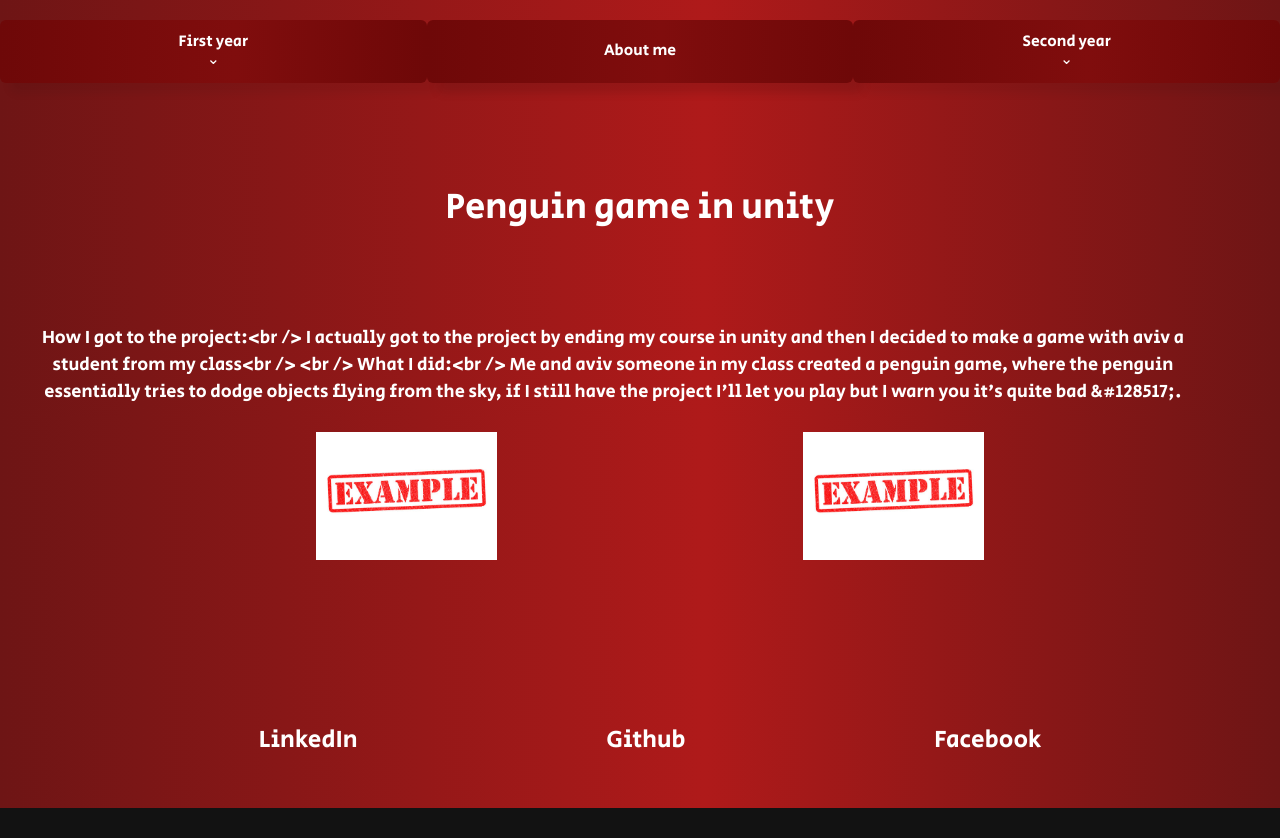
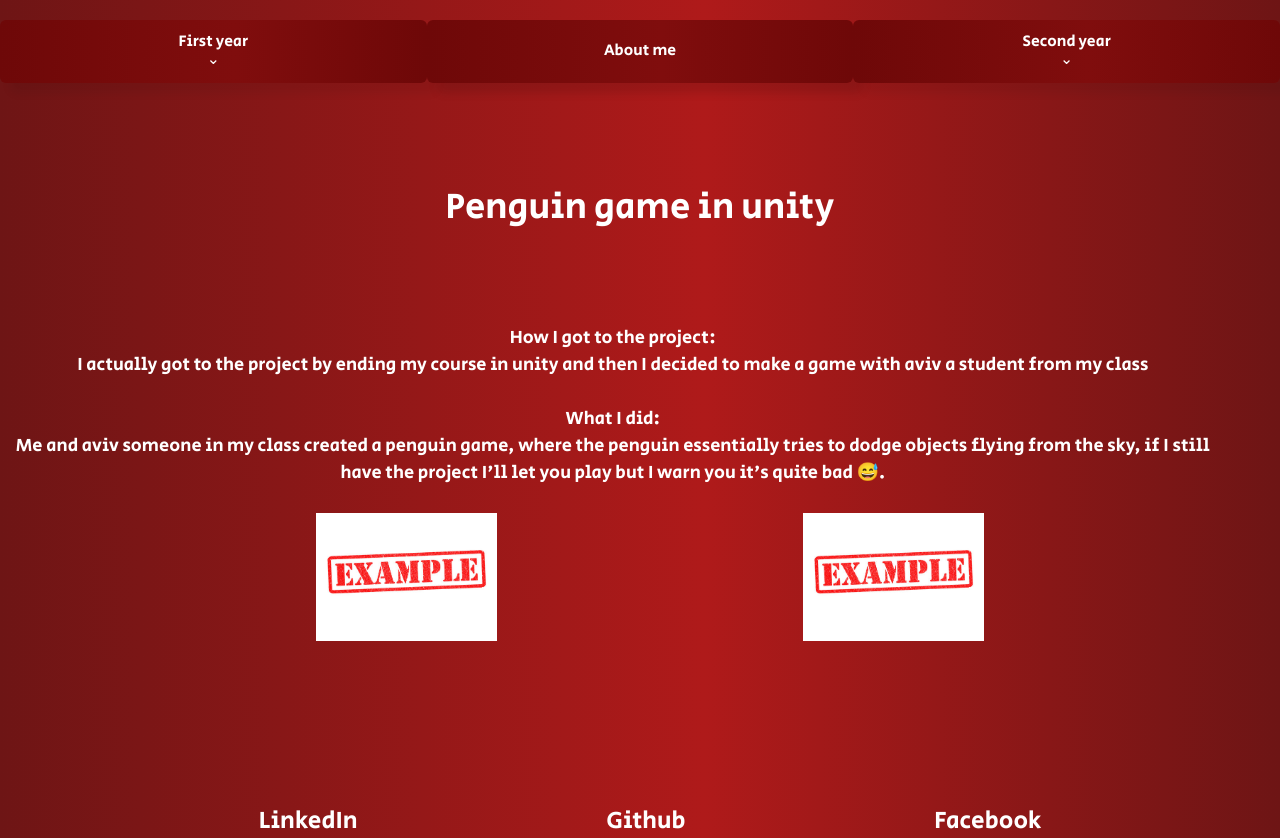
Before and after one commit to UnmatchedPerspicacious/pol-eshel_red, a Next.js app: page /projects/first_year/summer in a window 1280 px wide. Before the commit the page ends 808 px from the top, so only its background shows below. Built offline with nearby package versions, Linux system fonts and the light colour scheme.

Commit message:
Update page.tsx

```diff
--- a/app/projects/first_year/summer/page.tsx
+++ b/app/projects/first_year/summer/page.tsx
@@ -1,4 +1,3 @@
-import example from './example_img.jpg';
 import Image from "next/image";
 import Link from "next/link";
 
@@ -6,19 +5,19 @@ export default function Page() {
   return (
     <div className="container">
       <h1 className="head">Penguin game in unity</h1>
-      <p className="description">
-        How I got to the project:&lt;br /&gt;
-        I actually got to the project by ending my course in unity and then I decided to make a game with aviv a student from my class&lt;br /&gt;
-        &lt;br /&gt;
-        What I did:&lt;br /&gt;
-        Me and aviv someone in my class created a penguin game, where the penguin essentially tries to dodge objects flying from the sky, if I still have the project I&apos;ll let you play but I warn you it&apos;s quite bad &amp;#128517;.
-      </p>
+      <p
+        className="description"
+        dangerouslySetInnerHTML={{
+          __html:
+            "How I got to the project:<br />I actually got to the project by ending my course in unity and then I decided to make a game with aviv a student from my class<br /><br />What I did:<br />Me and aviv someone in my class created a penguin game, where the penguin essentially tries to dodge objects flying from the sky, if I still have the project I&apos;ll let you play but I warn you it&apos;s quite bad &#128517;.",
+        }}
+      />
       <div className="images">
         <div className="image-container">
-          <Image className="image" src={example} alt="" />
+          <Image className="image" src={require("./example_img.jpg")} alt="" />
         </div>
         <div className="image-container">
-          <Image className="image" src={example} alt="" />
+          <Image className="image" src={require("./example_img.jpg")} alt="" />
         </div>
         <ul className="linksprj">
           <li className="linkprj">
```
